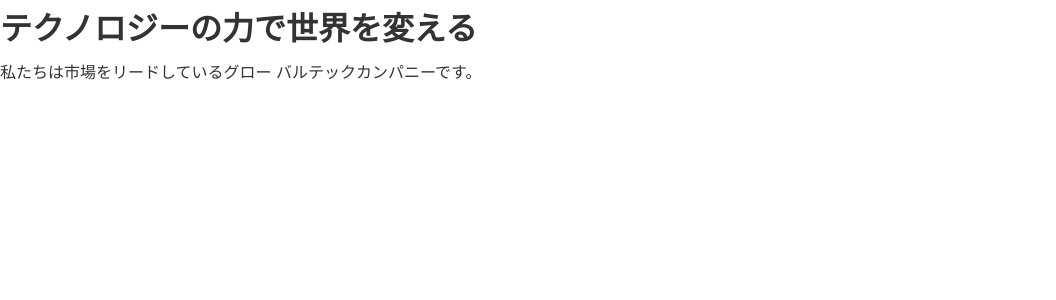
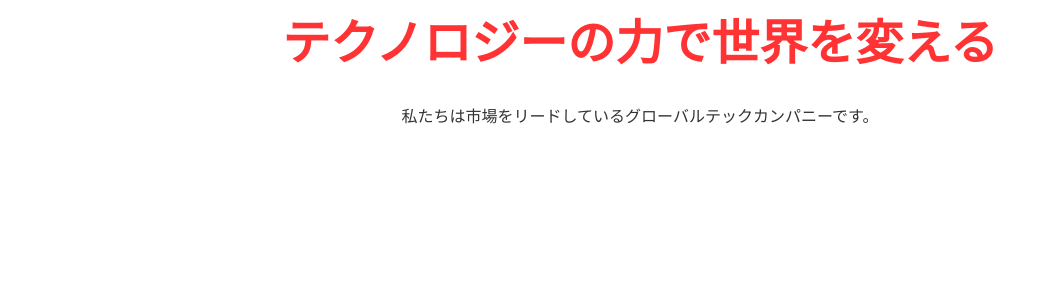
Before and after one commit to noasnr0406/my-next-project, a Next.js app: page / in a window 1280 px wide. Shown: the top 300 px of the page, without its empty margins (0-1056 px from the left). Built offline with nearby package versions, Linux system fonts and the light colour scheme.

Commit message:
page.tsx

```diff
--- a/app/page.tsx
+++ b/app/page.tsx
@@ -1,13 +1,12 @@
-import styles from "./page.module.css"
+import Styles from "./page.module.css";
+
 export default function Home() {
-  const name= "世界";
-
   return (
   <div>
-    <h1>テクノロジーの力で{name}を変える</h1>
-    <p>私たちは市場をリードしているグロー
-    バルテックカンパニーです。</p>
-
-  </div>
+    <h1 className={Styles.title}>テクノロジーの力で世界を変える</h1>
+    <p className={Styles.description}>
+      私たちは市場をリードしているグローバルテックカンパニーです。
+    </p>
+   </div>
   );
 }
```
